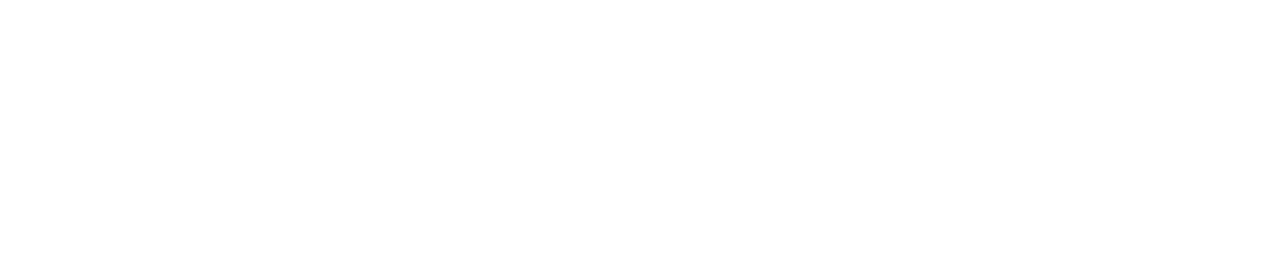
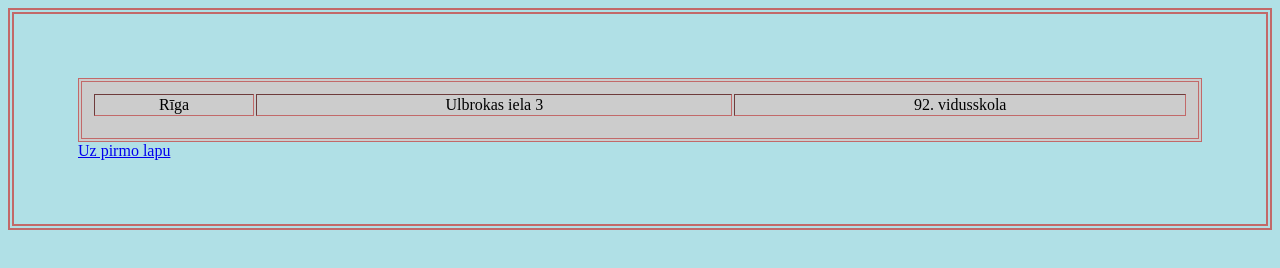
Before and after one commit to AleksandrZelukin/macibu_programmas, a plain HTML site: page HTML_piemers/8a_majas_lapa/kontakts.html in a window 1280 px wide. Drawn offline with Linux system fonts and the light colour scheme.

Commit message:
Update files

```diff
--- a/HTML_piemers/8a_majas_lapa/images.html
+++ b/HTML_piemers/8a_majas_lapa/images.html
@@ -0,0 +1,32 @@
+<!DOCTYPE html>
+<html>
+<head>
+    <link rel="stylesheet" href="style.css">
+</head>
+
+<body>
+    <div>
+        <table class="block1">
+            <tr>
+                <td><img src="images/6666.JPG"></td>
+                <td></td>
+                <td></td>
+            </tr>
+            <tr>
+                <td></td>
+                <td><img src="images/71.JPG"></td>
+                <td></td>
+            </tr>
+            <tr>
+                <td></td>
+                <td></td>
+                <td><img src="images/777.JPG"></td>
+            </tr>
+        </table>
+    </div>
+    <div>
+        <a href="index.html">Uz pirmo lapu</a>
+    </div>
+
+</body>
+</html>
--- a/HTML_piemers/8a_majas_lapa/kontakts.html
+++ b/HTML_piemers/8a_majas_lapa/kontakts.html
@@ -0,0 +1,19 @@
+<!DOCTYPE html>
+<html>
+<head>
+    <link rel="stylesheet" href="style.css">
+</head>
+
+<body>
+    <div>
+        <table class="block1" border="1">
+            <tr>
+                <td>Rīga</td>
+                <td>Ulbrokas iela 3</td>
+                <td>92. vidusskola</td>
+            </tr>
+        </table>
+    </div>
+    <a href="index.html">Uz pirmo lapu</a>
+</body>
+</html>
--- a/HTML_piemers/8a_majas_lapa/style.css
+++ b/HTML_piemers/8a_majas_lapa/style.css
@@ -11,17 +11,22 @@ h1 {
 p {
   color: red;
 }
+div{
+  size: 100%;
+  background-color: bisque;
 
+
+}
 table {
-  table-layout: fixed;
+  text-align: center;
   width: 50%;
-  height: 100px;
+  height: 50%;
   border: double 4px hwb(0 41% 24%);
  }
 
   .block1 {
-    width: 320px;
-    height: 320px;
+    width: 100%;
+    height: 100%;
     background: #ccc;
     padding-top:10px;
     padding-right: 10px;
```
Also changed, not shown: HTML_piemers/8a_majas_lapa/index.html (+4 -4 lines), HTML_piemers/8a_majas_lapa/video.html (+20 -0 lines), HTML_piemers/8a_majas_lapa/images/6666.JPG (added), HTML_piemers/8a_majas_lapa/images/71.JPG (added), HTML_piemers/8a_majas_lapa/images/777.JPG (added).
